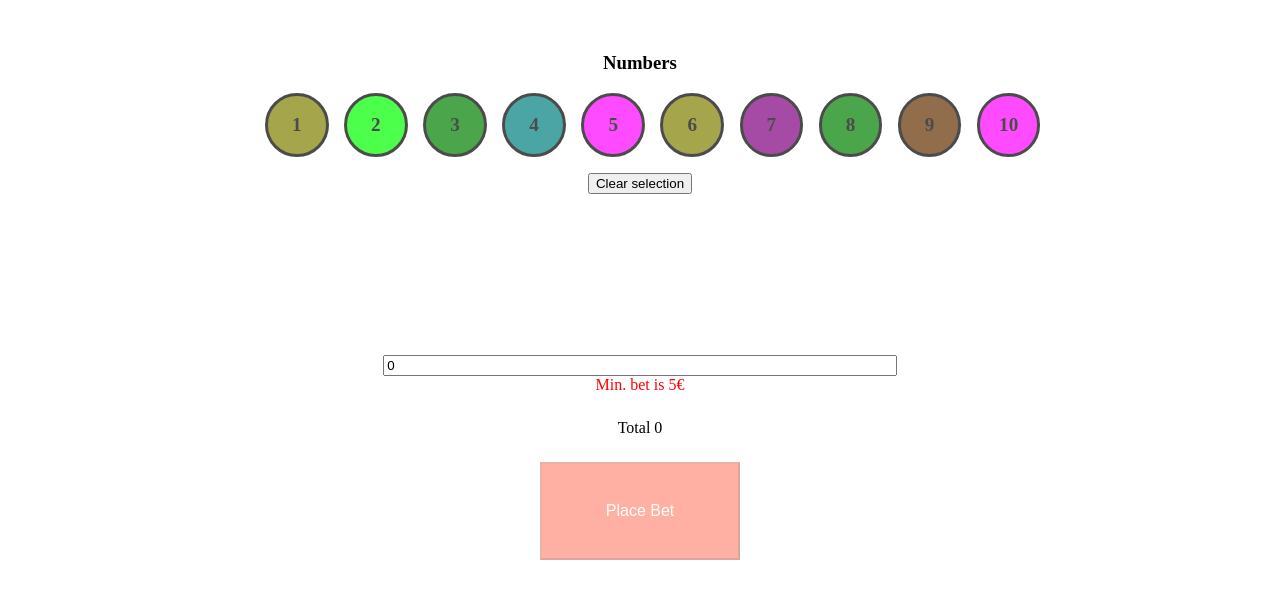
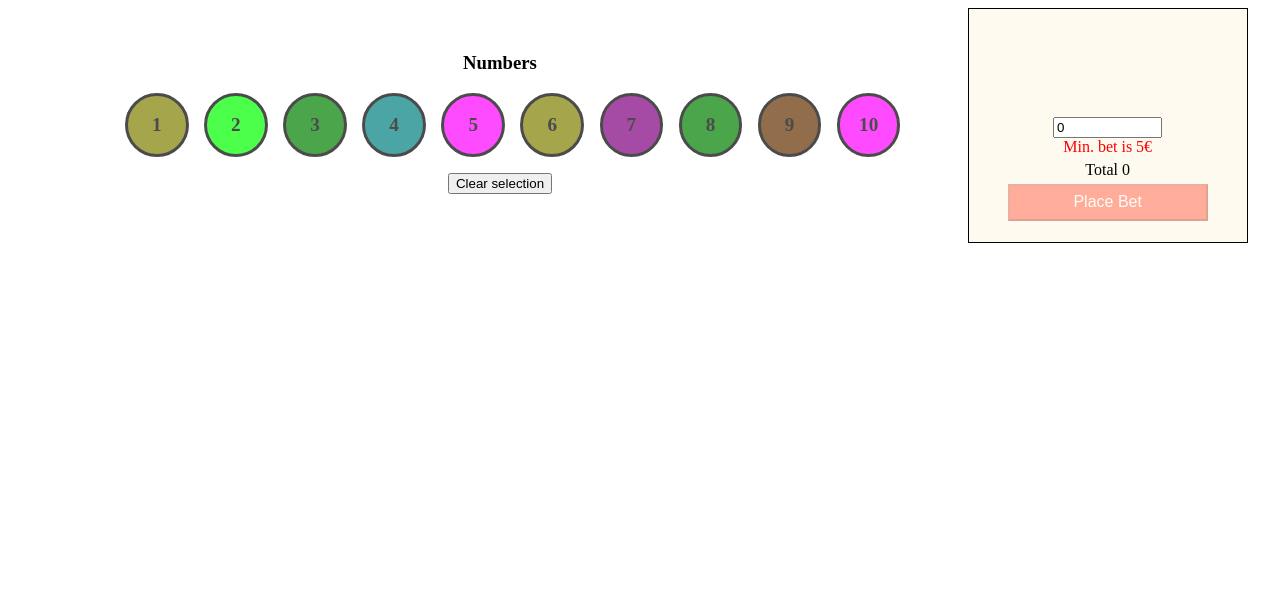
Before and after one commit to adrian37777/Golden-Race, an Angular app: page / in a window 1280 px wide. Shown: the top 598 px of the page. Built offline with nearby package versions, Linux system fonts and the light colour scheme.

Commit message:
Update bet-slip.component.scss

```diff
--- a/src/app/components/bet-slip/bet-slip.component.scss
+++ b/src/app/components/bet-slip/bet-slip.component.scss
@@ -1,4 +1,4 @@
-.left-display {
+.right-display {
   width: 20%;
   min-width: 230px;
   padding: 1%;
```
